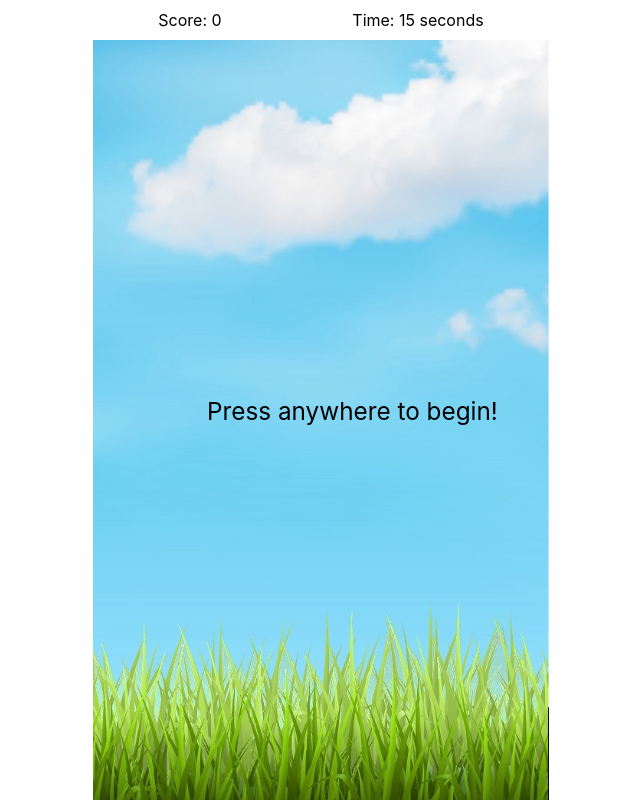
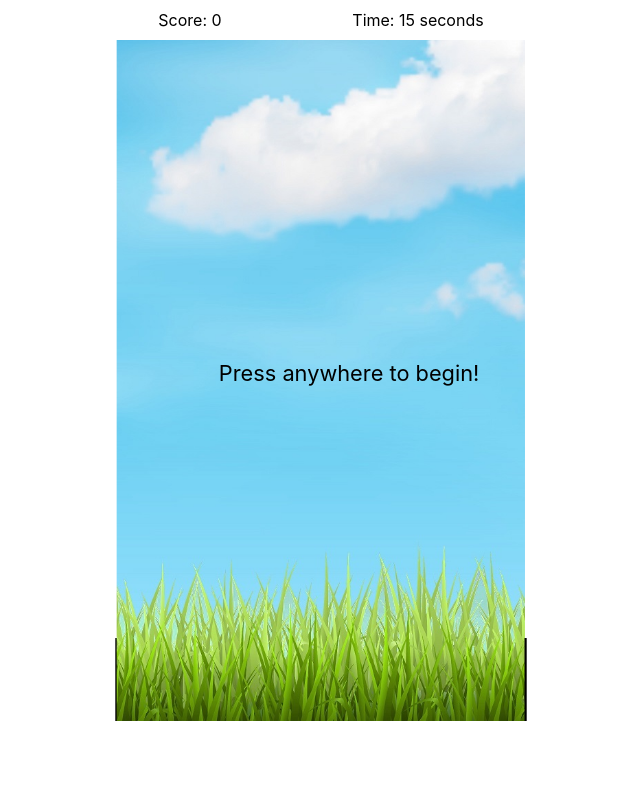
Before and after one commit to etbender/apple-clicker, a React (Create React App) app: page / in a window 1280 px wide. Shown: the whole page, without its empty margins (319-959 px from the left). Built offline with nearby package versions, Linux system fonts and the light colour scheme.

Commit message:
replacing top score/time bar in progress

```diff
--- a/package.json
+++ b/package.json
@@ -2,7 +2,9 @@
   "name": "apple-clicker",
   "version": "0.1.0",
   "private": true,
+  "homepage": "https://etbender.github.io/apple-clicker",
   "dependencies": {
+    "gh-pages": "^2.0.1",
     "react": "^16.6.3",
     "react-dom": "^16.6.3",
     "react-scripts": "2.1.1"
@@ -11,6 +13,8 @@
     "start": "react-scripts start",
     "build": "react-scripts build",
     "test": "react-scripts test",
+    "predeploy": "npm run build",
+    "deploy": "gh-pages -d build",
     "eject": "react-scripts eject"
   },
   "eslintConfig": {
--- a/src/components/Button.jsx
+++ b/src/components/Button.jsx
@@ -2,15 +2,17 @@ import React from 'react';
 
 class Button extends React.Component {
 
-  // = () => syntax binds 'this' to the Button instance's this
-  onClick = () => {
+  onClick = (e) => {
+    e.preventDefault();
+    console.log(e.nativeEvent.type);
     this.props.onClick(this.props.buttonNum);
   };
 
+
   render(){
-    const {buttonNum, xPos, yPos, onClick} = this.props;
+    const {xPos, yPos} = this.props;
     return(
-        <rect width="120" height="120" stroke="black" strokeWidth="4" fill="burlywood" y={yPos} x={xPos} onClick={this.onClick}/>
+        <rect width="120" height="120" stroke="black" strokeWidth="4" fill="burlywood" y={yPos} x={xPos} onTouchStart={this.onClick} onTouchEnd={e => e.preventDefault()} onClick={this.onClick}/>
     );
   }
 }
--- a/src/components/Game.jsx
+++ b/src/components/Game.jsx
@@ -4,6 +4,7 @@ import Apple from './Apple';
 import GameOverOverlay from './GameOverOverlay'
 import GameStartOverlay from './GameStartOverlay'
 import backgroundImg from '../assets/sky-background.jpg'
+import timerImg from '../assets/timer.png'
 
 const BUTTON_WIDTH = 120;
 const CANVAS_HEIGHT = 1000;
@@ -142,6 +143,7 @@ class Game extends React.Component {
     //const {score, secondsRemaining, appleLocations, gameEnded, gameStarted} = this.state;
     return(
         <div className="game" id="game">
+          <meta name="viewport" content="width=device-width,user-scalable=no"/>
           <div className="game-contents">
             <div className="topbar">
               <p id="scoreCounter">{"Score: "+this.state.score}</p>
@@ -152,6 +154,9 @@ class Game extends React.Component {
               <image height="100%" xlinkHref={backgroundImg} width={CANVAS_WIDTH}/>
               {this.renderButtons()}
               {this.renderApples()}
+              <text fontSize="32" x="30" y="35" fill="orange">{this.state.score}</text>
+              <image xlinkHref={timerImg} height="3.5%" x="510" y="5"/>
+              <text fontSize="32" x="550" y="35">{this.state.secondsRemaining}</text>
 
               {
                 this.state.gameEnded &&
@@ -164,6 +169,8 @@ class Game extends React.Component {
               }
 
             </svg>
+            <div className="bottombar">
+            </div>
           </div>
         </div>
     );
--- a/src/components/GameStartOverlay.jsx
+++ b/src/components/GameStartOverlay.jsx
@@ -8,7 +8,7 @@ class GameStartOverlay extends React.Component {
   render(){
     return (
       <>
-        <image height="100%" xlinkHref={backgroundImg} id="startGameOverlay" onClick={this.onClick}/>
+        <image height="100%" xlinkHref={backgroundImg} id="startGameOverlay" onClick={this.props.onClick}/>
         <text fontSize="32" x="150" y="500" id="gameStartText" onClick={this.props.onClick}>Press anywhere to begin!</text>
       </>
     )
--- a/src/index.css
+++ b/src/index.css
@@ -50,6 +50,10 @@ html, body {
   height: 5vh;
 }
 
+.bottombar{
+  height: 11vh;
+}
+
 #youDiedText{
   font: 32px serif;
 }
```
Also changed, not shown: src/assets/timer.png (added), 1 other file (tests, documents, lock files or other folders).
